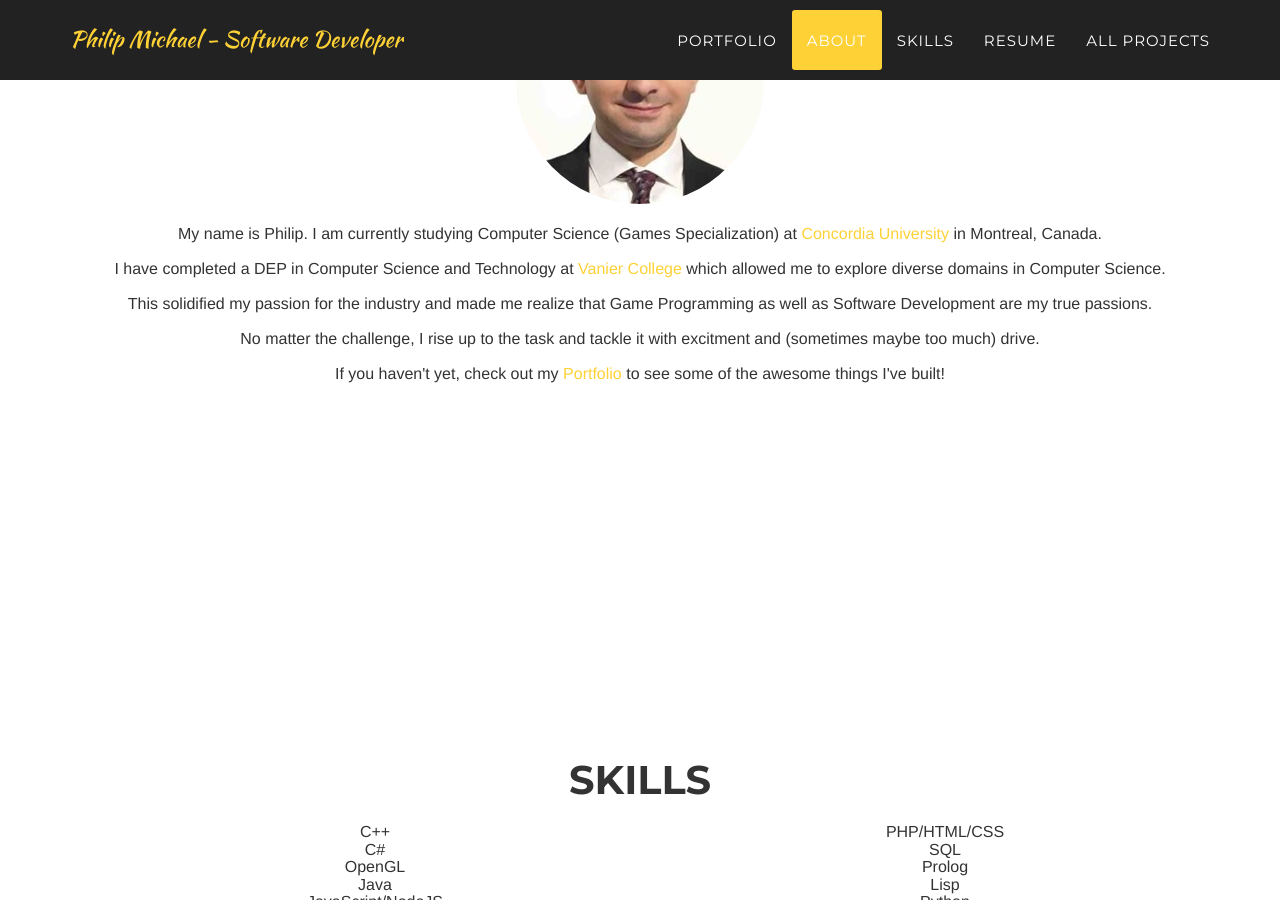
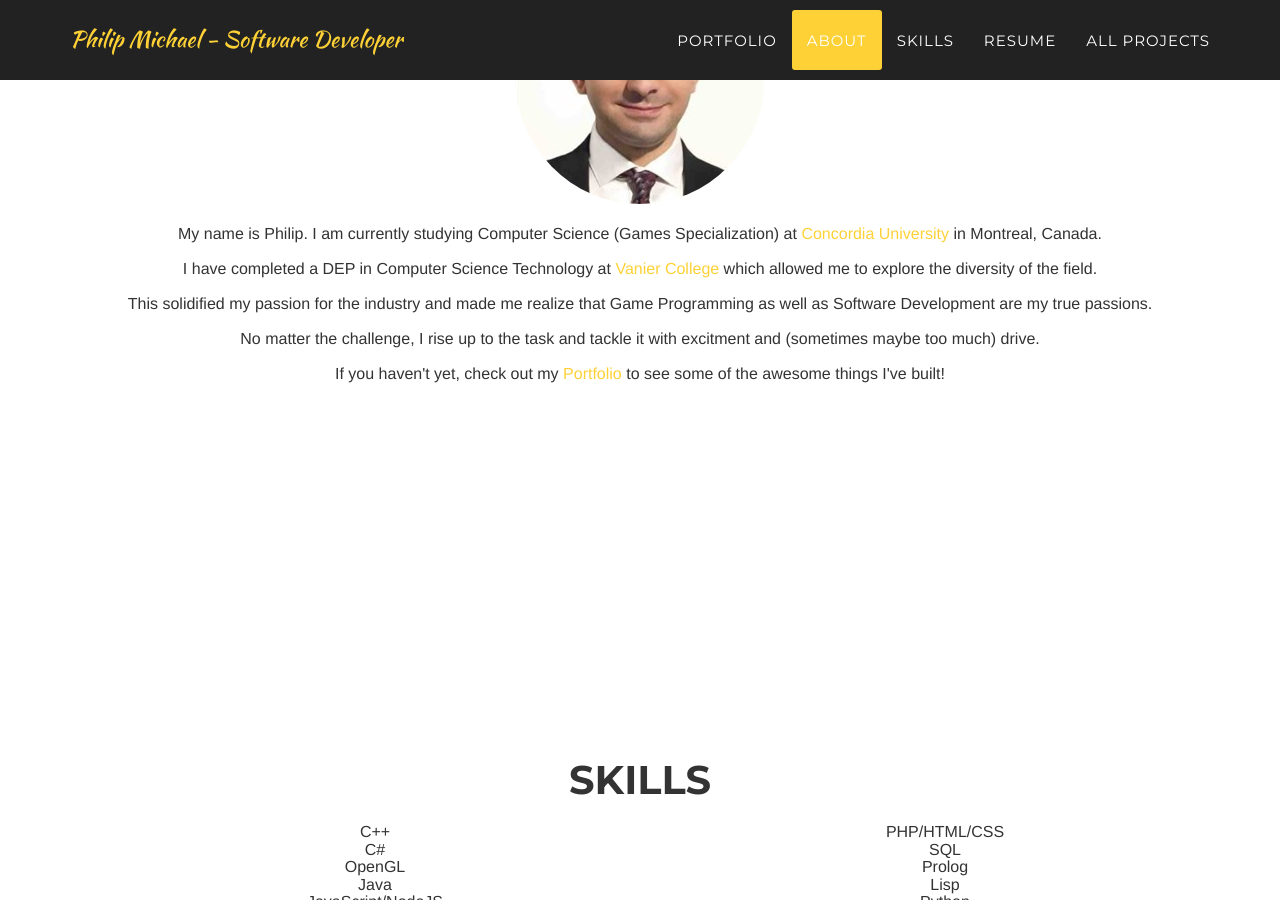
Before and after one commit to pmichaeldev/pmichaeldev.github.io, a Jekyll site: the page built from index.html, in a window 1280 px wide and 900 px high, scrolled down 2406 px. Built offline with Jekyll 4.4.1, drawn with Linux system fonts in a browser that asks for light colours; some web fonts are replaced.

Commit message:
A few more edits and modifications.
Considering changing some CSS, particularly the hyperlink color.

```diff
--- a/_includes/about.html
+++ b/_includes/about.html
@@ -9,7 +9,7 @@
                     <h3 class="section-subheading-about">My name is Philip. I am currently studying Computer Science (Games Specialization) at <a href="http://www.concordia.ca/" target="_blank">Concordia University</a> in Montreal, Canada.
                         <br />
                         <br />
-                    I have completed a DEP in Computer Science and Technology at <a href="http://www.vaniercollege.qc.ca/" target="_blank">Vanier College</a> which allowed me to explore diverse domains in Computer Science.
+                    I have completed a DEP in Computer Science Technology at <a href="http://www.vaniercollege.qc.ca/" target="_blank">Vanier College</a> which allowed me to explore the diversity of the field.
                         <br />
                         <br />
                     This solidified my passion for the industry and made me realize that Game Programming as well as Software Development are my true passions.
--- a/_includes/portfolio_grid.html
+++ b/_includes/portfolio_grid.html
@@ -4,7 +4,7 @@
             <div class="row">
                 <div class="col-lg-12 text-center">
                     <h2 class="section-heading">Portfolio</h2>
-                    <h3 class="section-subheading text-muted">My personal favorite projects all in one spot! <br /><font size="12"><a href="https://github.com/pmichael95/">All Projects</a></font></h3>
+                    <h3 class="section-subheading text-muted">My personal favorite projects all in one spot! <br /><font size="8"><a href="https://github.com/pmichael95/">All Projects</a></font></h3>
                 </div>
             </div>
             <div class="row">
```
